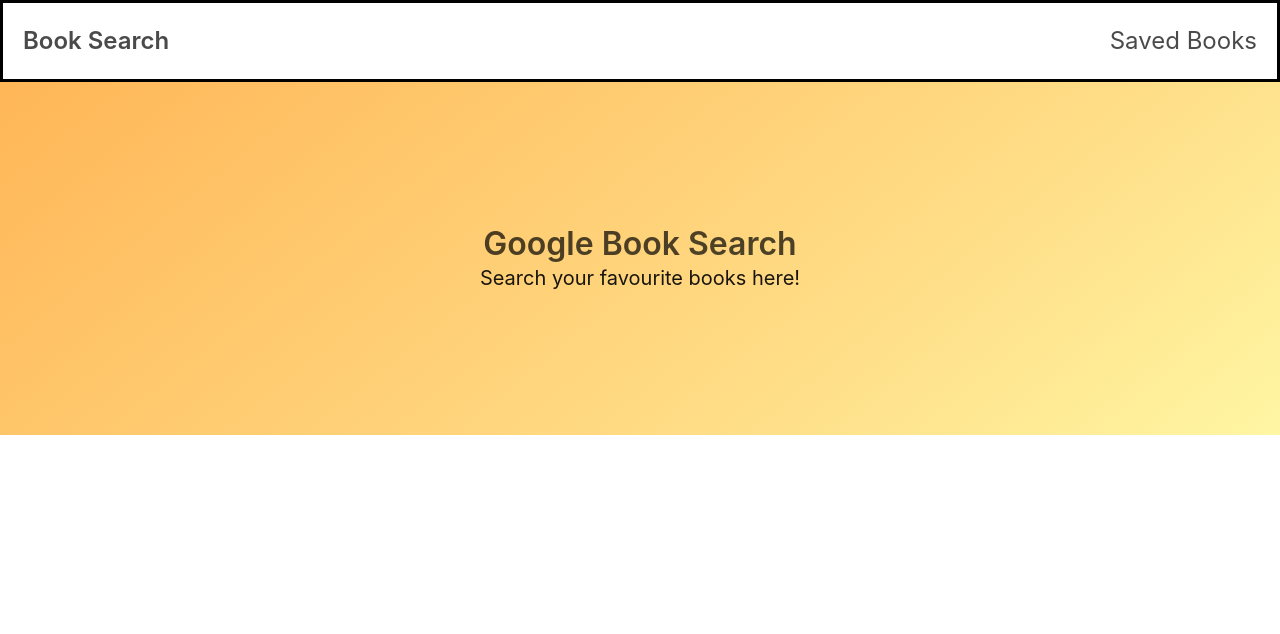
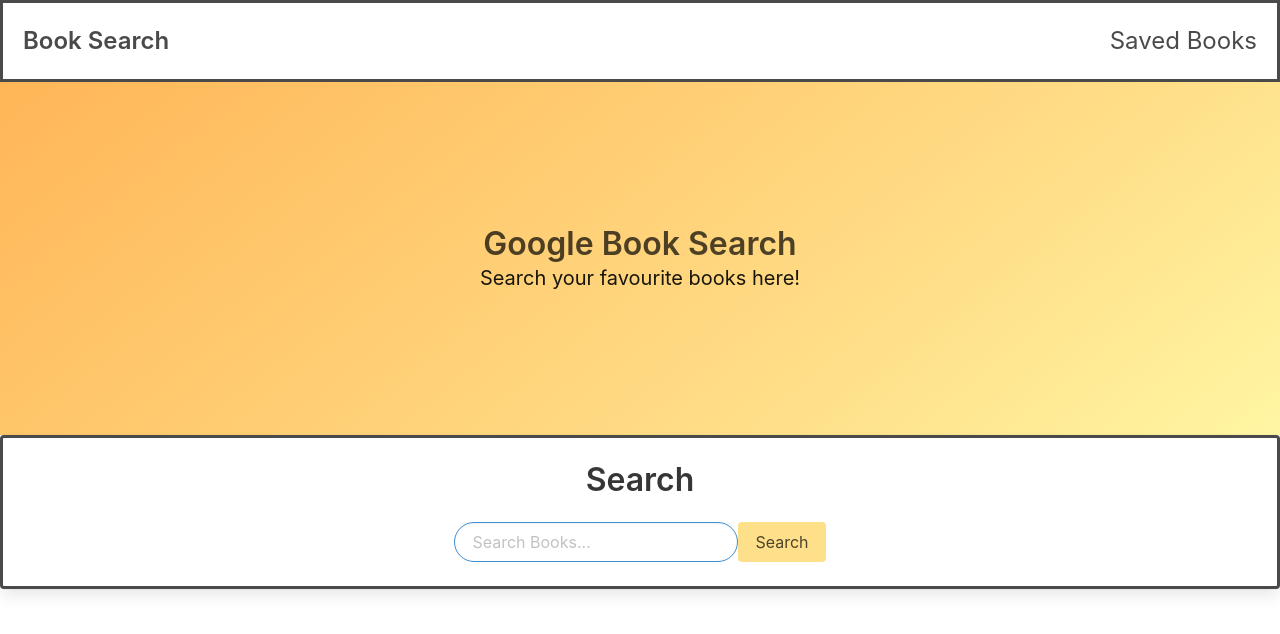
Before and after one commit to Jermayy/GoogleBookSearch, a React (Create React App) app in the folder client/: page / in a window 1280 px wide. Shown: the top 634 px of the page. Built offline with nearby package versions, Linux system fonts and the light colour scheme.

Commit message:
added search bar

```diff
--- a/client/src/components/Navbar/Navbar.css
+++ b/client/src/components/Navbar/Navbar.css
@@ -1,5 +1,4 @@
 #navbar{
-border: black;
 border-style: solid;
 
 }
--- a/client/src/components/Searchbar/Searchbar.css
+++ b/client/src/components/Searchbar/Searchbar.css
@@ -0,0 +1,8 @@
+.card{
+    border-style: solid;
+}
+
+.searchBar{
+    display: inline-flex;
+    justify-content: center;
+}
--- a/client/src/components/Searchbar/Searchbar.js
+++ b/client/src/components/Searchbar/Searchbar.js
@@ -0,0 +1,17 @@
+import React from 'react';
+import './Searchbar.css';
+export const Searchbar = () => {
+    return (
+        <div className="card">
+  <div className="card-content">
+<p className="title">Search</p>
+
+    <container className="searchBar">
+        <input put className="input is-rounded is-info" type="text" placeholder="Search Books..."></input>
+        <input className="button is-warning" type="submit" value="Search"></input>
+    </container>
+  </div>
+
+</div>
+    )
+}
--- a/client/src/pages/Search.js
+++ b/client/src/pages/Search.js
@@ -1,6 +1,7 @@
 import React from 'react';
+import { Navbar } from '../components/Navbar/Navbar';
 import { Header } from '../components/Header/Header';
-import { Navbar } from '../components/Navbar/Navbar';
+import { Searchbar } from '../components/Searchbar/Searchbar';
 
 
 export const Search =()=> {
@@ -9,6 +10,7 @@
     <div>
     <Navbar/>
     <Header/>
+    <Searchbar/>
     </div>
 )
 
--- a/package.json
+++ b/package.json
@@ -20,6 +20,8 @@
   },
   "dependencies": {
     "@creativebulma/bulma-divider": "^1.1.0",
+    "@fortawesome/fontawesome-svg-core": "^1.2.32",
+    "@fortawesome/free-solid-svg-icons": "^5.15.1",
     "bulma": "^0.9.1",
     "bulma-extensions": "^6.2.7",
     "bulma-start": "0.0.4",
```
Also changed, not shown: 1 other file (tests, documents, lock files or other folders).
